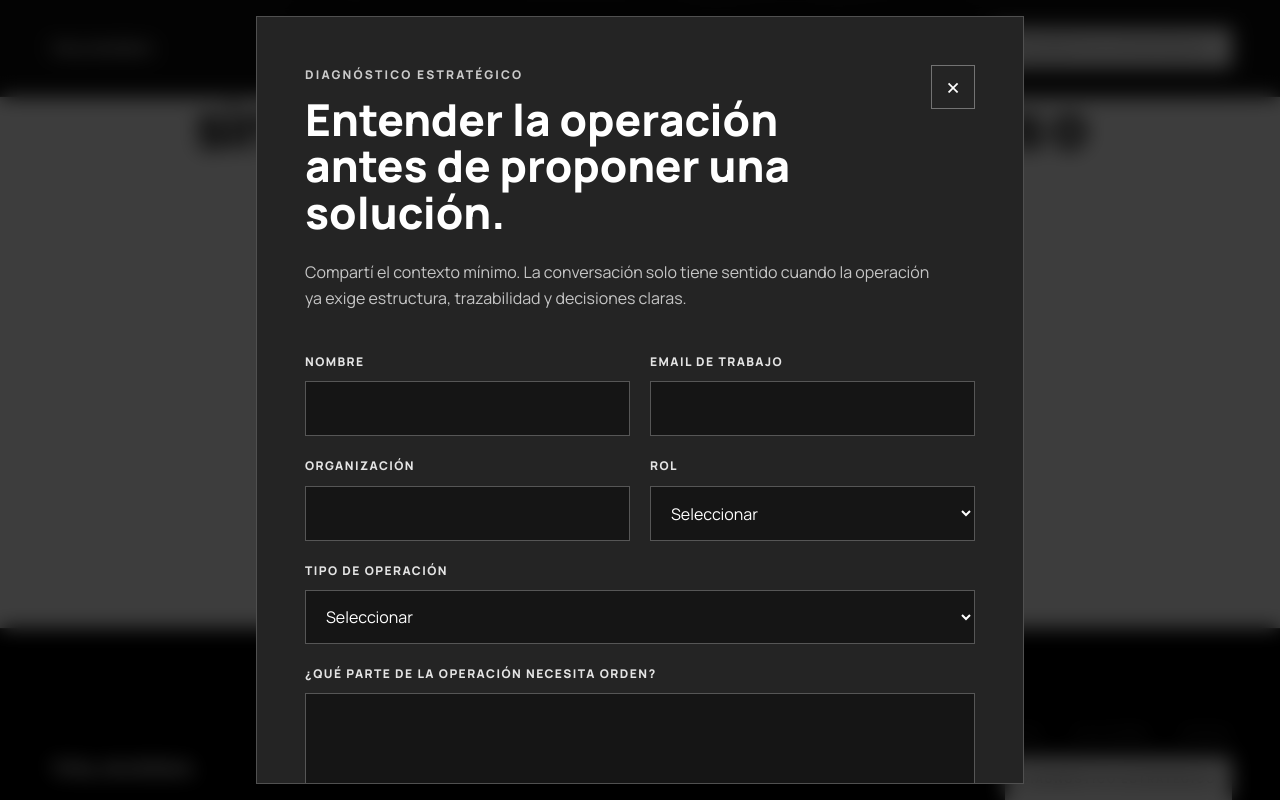
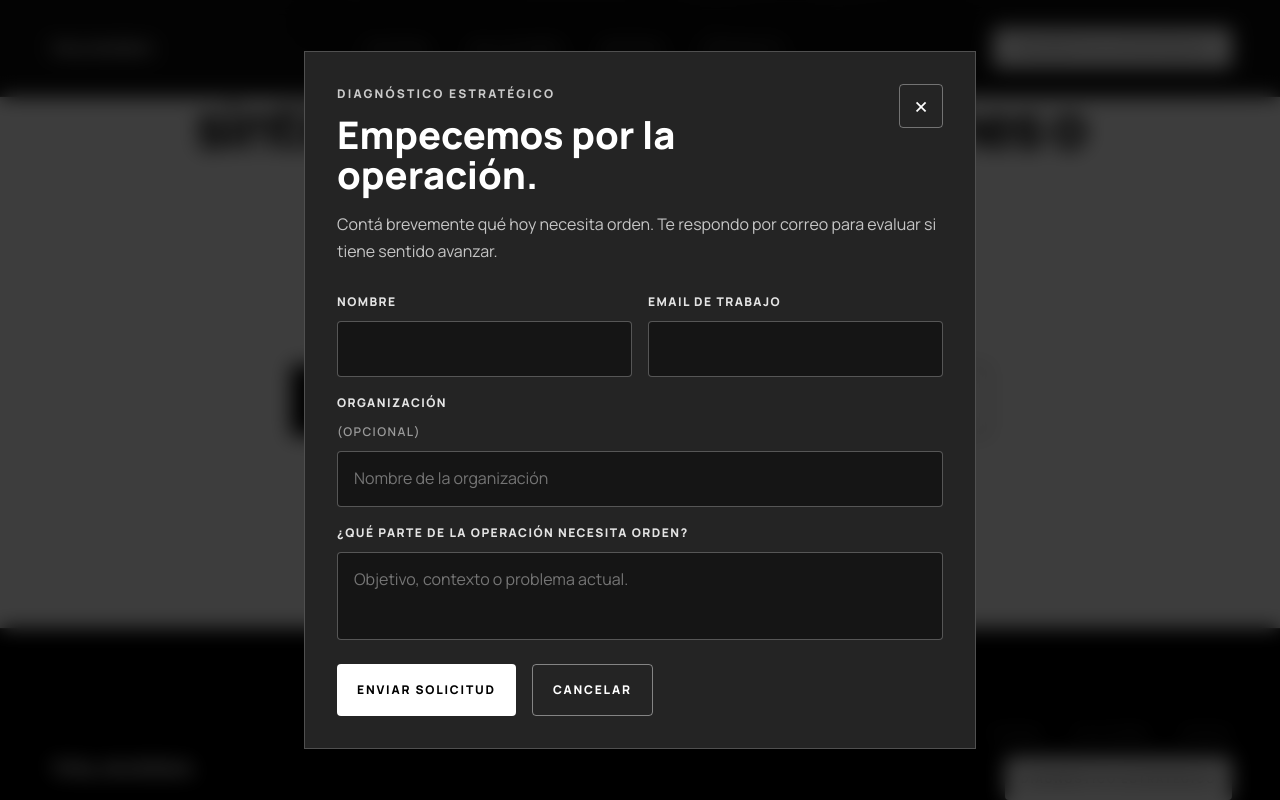
Before and after one commit to SantiTalavera/TalaveraLanding, a React (Vite) app in the folder app/: page / in a window 1280 px wide. Both pictures are taken after a click on the button "SOLICITAR DIAGNÓSTICO". Shown: the part 6288-7088 px from the top of the page. Built offline with nearby package versions, Linux system fonts and the light colour scheme.

Commit message:
fix(landing): ajustes esteticos del formulario y border radius en botones

```diff
--- a/app/src/components/CTAFinal/CTAFinal.css
+++ b/app/src/components/CTAFinal/CTAFinal.css
@@ -59,6 +59,7 @@
   display: inline-flex;
   align-items: center;
   justify-content: center;
+  border-radius: var(--control-radius);
   background: #000000;
   color: #ffffff;
   padding: 1.5rem 3rem;
--- a/app/src/components/DiagnosticDialog/DiagnosticDialog.css
+++ b/app/src/components/DiagnosticDialog/DiagnosticDialog.css
@@ -10,10 +10,10 @@
 }
 
 .diagnostic-dialog__panel {
-  width: min(100%, 48rem);
+  width: min(100%, 42rem);
   max-height: calc(100vh - 2rem);
   overflow-y: auto;
-  padding: 2rem;
+  padding: 1.75rem;
   background: var(--surface-container);
   border: 1px solid rgba(255, 255, 255, 0.2);
   color: #ffffff;
@@ -21,7 +21,7 @@
 
 @media (min-width: 768px) {
   .diagnostic-dialog__panel {
-    padding: 3rem;
+    padding: 2rem;
   }
 }
 
@@ -43,7 +43,7 @@
 .diagnostic-dialog__title {
   max-width: 34rem;
   margin-top: 0.75rem;
-  font-size: clamp(1.75rem, 5vw, 2.75rem);
+  font-size: clamp(1.75rem, 5vw, 2.375rem);
   font-weight: 800;
   letter-spacing: 0;
   line-height: 1.05;
@@ -63,7 +63,7 @@
 
 .diagnostic-dialog__intro {
   max-width: 40rem;
-  margin-top: 1.5rem;
+  margin-top: 1rem;
   color: var(--on-surface-variant);
   font-size: 1rem;
   line-height: 1.65;
@@ -71,13 +71,13 @@
 
 .diagnostic-dialog__form {
   display: grid;
-  gap: 1.25rem;
-  margin-top: 2.5rem;
+  gap: 1rem;
+  margin-top: 1.75rem;
 }
 
 .diagnostic-dialog__grid {
   display: grid;
-  gap: 1.25rem;
+  gap: 1rem;
 }
 
 @media (min-width: 640px) {
@@ -96,12 +96,17 @@
   text-transform: uppercase;
 }
 
+.diagnostic-dialog__optional {
+  color: rgba(255, 255, 255, 0.54);
+  font-weight: 600;
+}
+
 .diagnostic-dialog input,
 .diagnostic-dialog select,
 .diagnostic-dialog textarea {
   width: 100%;
   border: 1px solid rgba(255, 255, 255, 0.28);
-  border-radius: 0;
+  border-radius: var(--control-radius);
   padding: 0.875rem 1rem;
   background: var(--surface-container-lowest);
   color: #ffffff;
@@ -113,7 +118,10 @@
 }
 
 .diagnostic-dialog textarea {
-  resize: vertical;
+  min-height: 5.5rem;
+  max-height: 10rem;
+  overflow-y: auto;
+  resize: none;
 }
 
 .diagnostic-dialog input:focus-visible,
@@ -137,7 +145,7 @@
   display: flex;
   flex-wrap: wrap;
   gap: 1rem;
-  padding-top: 1rem;
+  padding-top: 0.5rem;
 }
 
 .diagnostic-dialog__submit,
--- a/app/src/components/DiagnosticDialog/DiagnosticDialog.jsx
+++ b/app/src/components/DiagnosticDialog/DiagnosticDialog.jsx
@@ -5,8 +5,6 @@ const INITIAL_FORM = {
   name: '',
   email: '',
   organization: '',
-  role: '',
-  operation: '',
   context: '',
 }
 
@@ -42,6 +40,12 @@ export default function DiagnosticDialog({ isOpen, onClose }) {
     setStatus('idle')
   }
 
+  const updateContext = (event) => {
+    updateField(event)
+    event.target.style.height = 'auto'
+    event.target.style.height = `${event.target.scrollHeight}px`
+  }
+
   const handleSubmit = (event) => {
     event.preventDefault()
 
@@ -54,9 +58,7 @@ export default function DiagnosticDialog({ isOpen, onClose }) {
     const body = [
       `Nombre: ${form.name}`,
       `Email: ${form.email}`,
-      `Organización: ${form.organization}`,
-      `Rol: ${form.role}`,
-      `Operación: ${form.operation}`,
+      `Organización: ${form.organization || 'No indicada'}`,
       '',
       'Contexto:',
       form.context,
@@ -79,7 +81,7 @@ export default function DiagnosticDialog({ isOpen, onClose }) {
           <div>
             <p className="diagnostic-dialog__eyebrow">Diagnóstico estratégico</p>
             <h2 id="diagnostic-title" className="diagnostic-dialog__title">
-              Entender la operación antes de proponer una solución.
+              Empecemos por la operación.
             </h2>
           </div>
           <button
@@ -94,8 +96,8 @@ export default function DiagnosticDialog({ isOpen, onClose }) {
         </div>
 
         <p className="diagnostic-dialog__intro">
-          Compartí el contexto mínimo. La conversación solo tiene sentido cuando
-          la operación ya exige estructura, trazabilidad y decisiones claras.
+          Contá brevemente qué hoy necesita orden. Te respondo por correo para
+          evaluar si tiene sentido avanzar.
         </p>
 
         <form className="diagnostic-dialog__form" onSubmit={handleSubmit}>
@@ -108,36 +110,29 @@ export default function DiagnosticDialog({ isOpen, onClose }) {
               Email de trabajo
               <input name="email" type="email" autoComplete="email" required value={form.email} onChange={updateField} />
             </label>
-            <label>
-              Organización
-              <input name="organization" autoComplete="organization" required value={form.organization} onChange={updateField} />
-            </label>
-            <label>
-              Rol
-              <select name="role" required value={form.role} onChange={updateField}>
-                <option value="">Seleccionar</option>
-                <option value="Decisor">Decisor</option>
-                <option value="Operación">Operación</option>
-                <option value="Administración">Administración</option>
-                <option value="Otro">Otro</option>
-              </select>
-            </label>
           </div>
 
           <label>
-            Tipo de operación
-            <select name="operation" required value={form.operation} onChange={updateField}>
-              <option value="">Seleccionar</option>
-              <option value="HOA / Club de campo">HOA / Club de campo</option>
-              <option value="Desarrollo inmobiliario">Desarrollo inmobiliario</option>
-              <option value="Administración / operación">Administración / operación</option>
-              <option value="Otro actor de real estate">Otro actor de real estate</option>
-            </select>
+            Organización <span className="diagnostic-dialog__optional">(opcional)</span>
+            <input
+              name="organization"
+              autoComplete="organization"
+              placeholder="Nombre de la organización"
+              value={form.organization}
+              onChange={updateField}
+            />
           </label>
 
           <label>
             ¿Qué parte de la operación necesita orden?
-            <textarea name="context" rows="4" required value={form.context} onChange={updateField} />
+            <textarea
+              name="context"
+              rows="2"
+              required
+              placeholder="Objetivo, contexto o problema actual."
+              value={form.context}
+              onChange={updateContext}
+            />
           </label>
 
           {status === 'configuration' && (
--- a/app/src/components/Hero/Hero.css
+++ b/app/src/components/Hero/Hero.css
@@ -93,6 +93,7 @@
 }
 
 .hero__btn-primary {
+  border-radius: var(--control-radius);
   background: var(--primary);
   color: var(--on-primary);
   padding: 1.25rem 2.5rem;
--- a/app/src/components/Navbar/Navbar.css
+++ b/app/src/components/Navbar/Navbar.css
@@ -69,6 +69,7 @@
 
 /* CTA */
 .navbar__cta {
+  border-radius: var(--control-radius);
   font-size: 0.75rem;
   letter-spacing: 0.12em;
   text-transform: uppercase;
--- a/app/src/index.css
+++ b/app/src/index.css
@@ -60,6 +60,8 @@
   --spacing-24: 6rem;
   --spacing-32: 8rem;
   --spacing-48: 12rem;
+
+  --control-radius: 4px;
 }
 
 /* --- Reset & Base --- */
@@ -100,6 +102,13 @@ button {
   cursor: pointer;
   border: none;
   background: none;
+  border-radius: var(--control-radius);
+}
+
+input,
+select,
+textarea {
+  border-radius: var(--control-radius);
 }
 
 ul {
```
